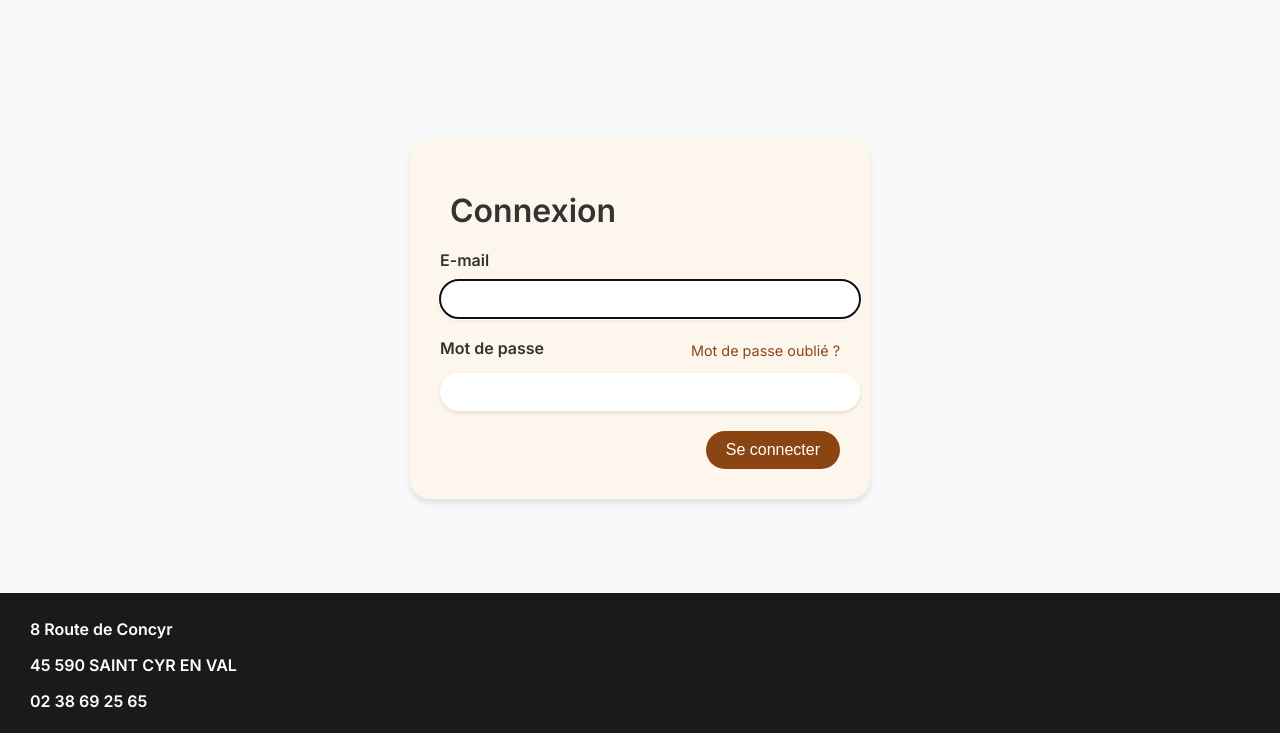
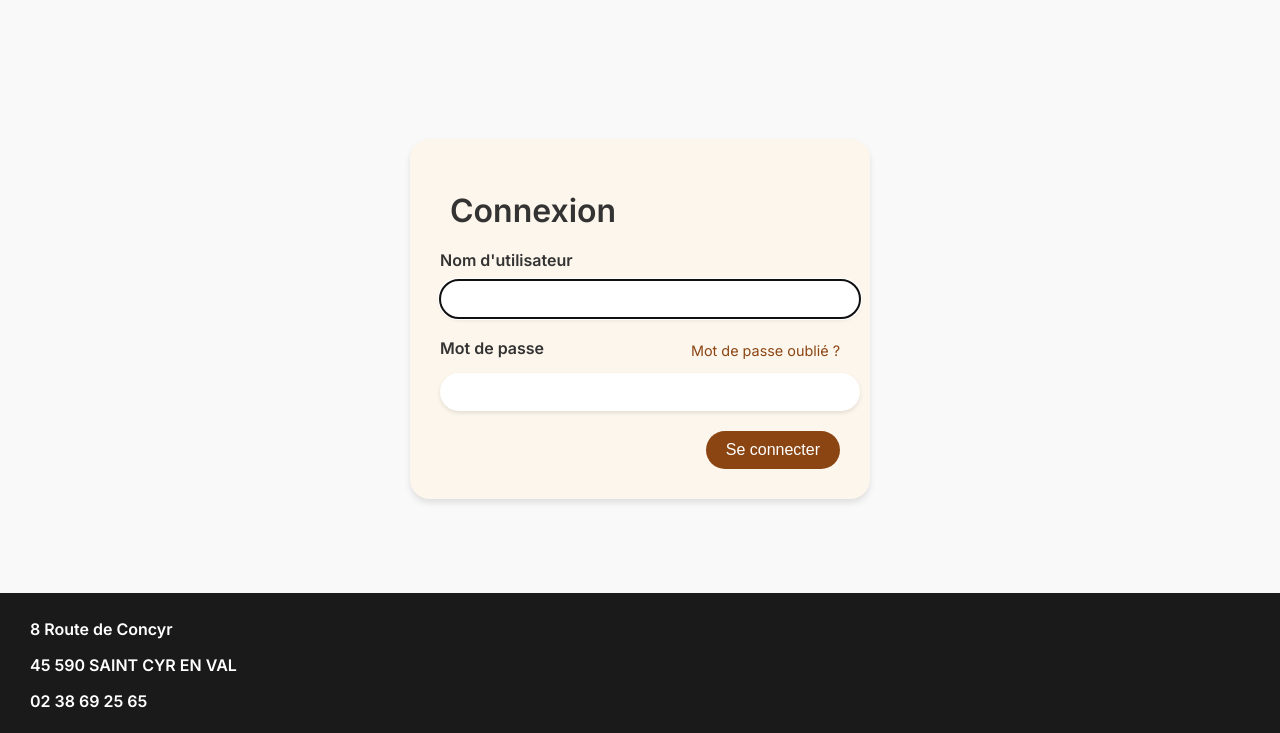
Before and after one commit to ugo-dominguez/sae-poney, a Django app: page /login/ in a window 1280 px wide. Shown: the part 67-800 px from the top of the page. Run offline with Django 5.2, Linux system fonts and the light colour scheme.

Commit message:
Fix login

```diff
--- a/login/templates/login.html
+++ b/login/templates/login.html
@@ -11,11 +11,11 @@
 <div class="login-page">
     <div class="login-form-container">
         <h1>Connexion</h1>
-        <form method="post">
+        <form method="post" action="/login/">
             {% csrf_token %}
 
             <div class="form-group">
-                <label for="id_username">E-mail</label>
+                <label for="id_username">Nom d'utilisateur</label>
                 {{ form.username }}
                 {{ form.username.errors }}
             </div>
```
